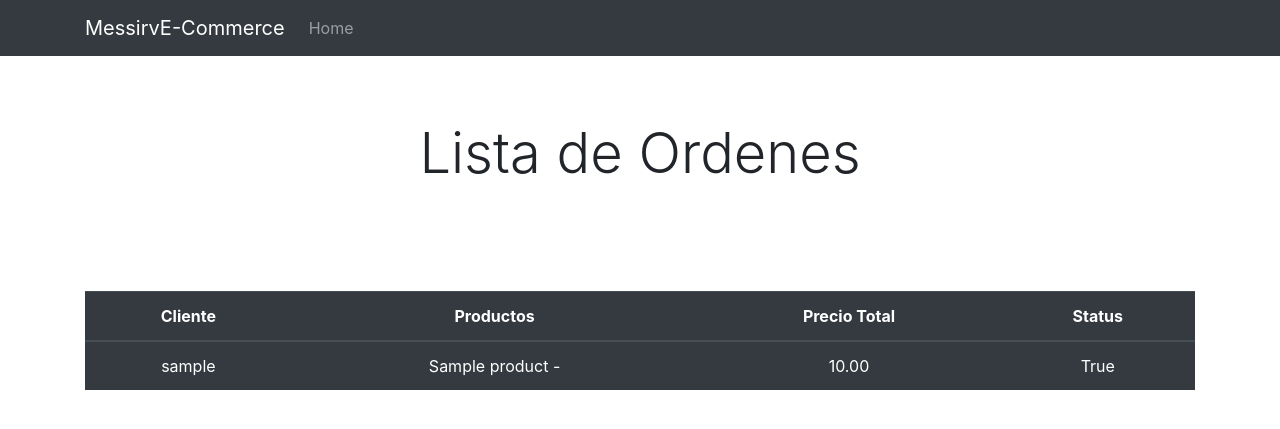
After one commit to gaston38kpo/Tzuzulcode-TiendaMessirvEcommerce, a Django app: page /orders/ in a window 1280 px wide. The commit adds this page. Shown: the top 429 px of the page. Run offline with Django 3.2, Linux system fonts and the light colour scheme; tables that the repository leaves empty hold one stand-in row (values such as "Sample post").

Commit message:
Adding orders view and removing extra info in home.html

```diff
--- a/orders/models.py
+++ b/orders/models.py
@@ -11,7 +11,7 @@ class Order(models.Model):
     products = models.ManyToManyField(Product, through='OrderProduct')
 
     def __str__(self):
-        return f"{self.id} {self.order_fk.user_fk.username} ${self.order_fk.total}"
+        return f"Order: {self.id} {self.user_fk.username} ${self.total}"
 
 
 class OrderProduct(models.Model):
--- a/orders/views.py
+++ b/orders/views.py
@@ -1,3 +1,17 @@
 from django.shortcuts import render
+from orders.models import Order, OrderProduct
+from products.models import Product
+# Create your views here.
 
-# Create your views here.
+def order_view(request):
+    orders_with_products = []
+    orders = Order.objects.all()
+    for order in orders:
+        order_products = OrderProduct.objects.filter(order_fk=order.id).all()
+        products= []
+        for order_product in order_products:
+            product = Product.objects.filter(id=order_product.product_fk.id).get()
+            products.append(product)
+        orders_with_products.append((order, products))
+
+    return render(request, 'order.html', context={'orders': orders_with_products})
--- a/templates/cart.html
+++ b/templates/cart.html
@@ -83,7 +83,8 @@
             </tr>
         </tbody>
     </table>
-    <a class="btn btn-success btn-lg btn-block" href="/home/"> Pagar </a>
+    <a class="btn btn-success btn-lg btn-block"
+        href="{% url 'add_order' %}"> Pagar </a>
 
 </div>
 
--- /dev/null
+++ b/templates/order.html
@@ -0,0 +1,73 @@
+<!doctype html>
+<html lang="en">
+
+<head>
+    <!-- Meta tags -->
+    <meta charset="utf-8">
+    <meta name="viewport" content="width=device-width, initial-scale=1, shrink-to-fit=no">
+
+    <!-- Bootstrap -->
+    <link rel="stylesheet" href="https://cdn.jsdelivr.net/npm/bootstrap@4.6.0/dist/css/bootstrap.min.css"
+        integrity="sha384-B0vP5xmATw1+K9KRQjQERJvTumQW0nPEzvF6L/Z6nronJ3oUOFUFpCjEUQouq2+l" crossorigin="anonymous">
+</head>
+
+<nav class="navbar navbar-expand-lg navbar-dark bg-dark">
+    <div class="container">
+        <a class="navbar-brand" href="#">MessirvE-Commerce</a>
+        <button class="navbar-toggler" type="button" data-toggle="collapse" data-target="#navbarNavAltMarkup"
+            aria-controls="navbarNavAltMarkup" aria-expanded="false" aria-label="Toggle navigation">
+            <span class="navbar-toggler-icon"></span>
+        </button>
+        <div class="collapse navbar-collapse" id="navbarNavAltMarkup">
+            <div class="navbar-nav">
+                <a class="nav-link" href="{% url 'home' %}">Home</a>
+            </div>
+        </div>
+    </div>
+</nav>
+
+<div class="jumbotron jumbotron-fluid bg-white">
+    <div class="container text-center">
+        <h1 class="display-4">Lista de Ordenes</h1>
+    </div>
+</div>
+
+<div class="container center">
+    <table class="table table-hover table-dark text-center">
+        <thead>
+            <tr>
+                <th scope="col">Cliente</th>
+                <th scope="col">Productos</th>
+                <th scope="col">Precio Total</th>
+                <th scope="col"> Status </th>
+            </tr>
+        </thead>
+        <tbody>
+            {% for order in orders %}
+                <tr>
+                    <td class= "align-middle" scope="row">{{ order.0.user_fk.username }}</td>
+                    <td class= "align-middle" scope="row">
+                        {% for product in order.1 %}
+                            {{ product.name}} -
+                        {% endfor %}
+                    </td>
+                    <td class= "align-middle" scope="row">{{ order.0.total }}</td>
+                    <td class= "align-middle" scope="row">{{ order.0.order_status }}</td>
+                </tr>
+            {% endfor %}
+        </tbody>
+    </table>
+</div>
+
+
+
+
+<script src="https://code.jquery.com/jquery-3.5.1.slim.min.js"
+    integrity="sha384-DfXdz2htPH0lsSSs5nCTpuj/zy4C+OGpamoFVy38MVBnE+IbbVYUew+OrCXaRkfj"
+    crossorigin="anonymous"></script>
+<script src="https://cdn.jsdelivr.net/npm/bootstrap@4.6.0/dist/js/bootstrap.bundle.min.js"
+    integrity="sha384-Piv4xVNRyMGpqkS2by6br4gNJ7DXjqk09RmUpJ8jgGtD7zP9yug3goQfGII0yAns"
+    crossorigin="anonymous"></script>
+</body>
+
+</html>
--- a/tienda_messirve_commerce/urls.py
+++ b/tienda_messirve_commerce/urls.py
@@ -21,9 +21,10 @@ from usuarios.views import home_view
 from usuarios.views import login_view
 from usuarios.views import logout_view
 from usuarios.views import register_view
-from cart.views import cart_view
+from cart.views import add_order, cart_view
 from cart.views import delete_product_from_cart
 from cart.views import sort_cart_products
+from orders.views import order_view
 
 urlpatterns = [
     path('admin/', admin.site.urls),
@@ -38,5 +39,8 @@ urlpatterns = [
     path('cart/', cart_view, name='cart'),
     path('cart/del/<int:cart_product_id>/', delete_product_from_cart, name='delete_product_from_cart'),
     path('cart/sort/<str:sort>/', sort_cart_products, name='sort_cart_products'),
+    path('cart/add_order', add_order, name='add_order'),
+
+    path('orders/', order_view, name='orders')
 
 ] + static(settings.STATIC_URL)
```
Also changed, not shown: cart/views.py (+40 -2 lines), templates/home.html (+0 -16 lines).
